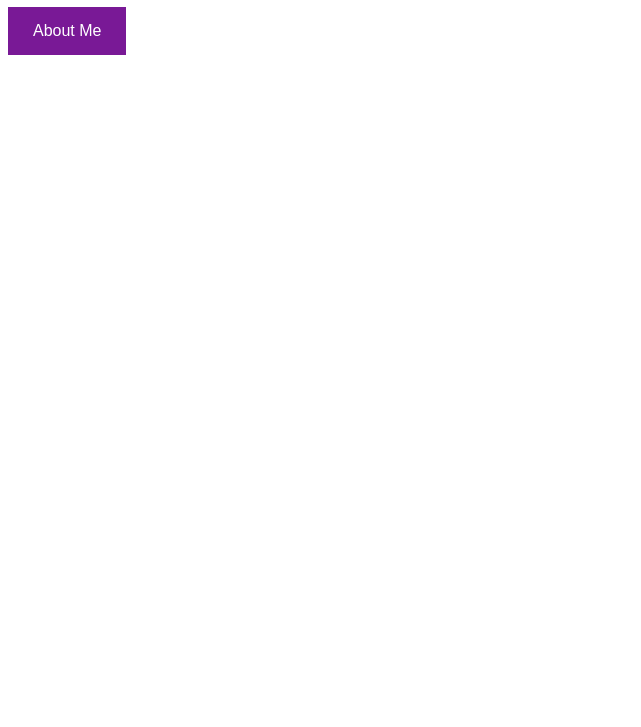
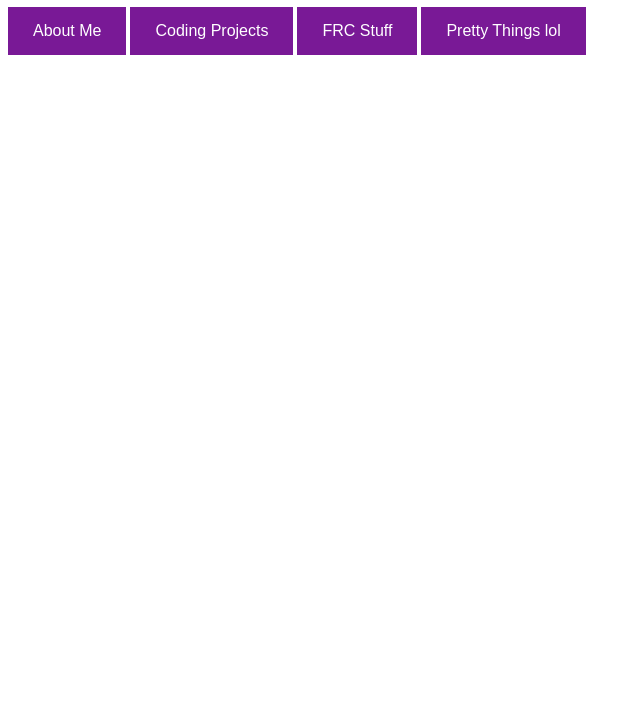
Before and after one commit to Hava-Kantrowitz/Hava-Kantrowitz.github.io, a plain HTML site: page index.html in a window 1280 px wide. Shown: the part 73-800 px from the top of the page, without its empty margins (0-641 px from the left). Drawn offline with Linux system fonts and the light colour scheme.

Commit message:
Update index.html

```diff
--- a/index.html
+++ b/index.html
@@ -22,6 +22,9 @@
         <h1>Hello World</h1>
 
         <button class="button">About Me</button>
+        <button class="button">Coding Projects</button>
+        <button class="button">FRC Stuff</button>
+        <button class="button">Pretty Things lol</button>
 
         </body>
 </html>
```
